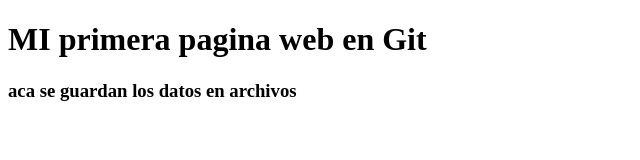
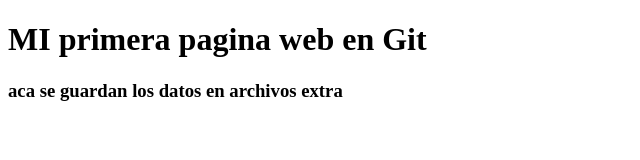
Before and after one commit to Galiano555/pagina-web, a plain HTML site: page index.html in a window 1280 px wide. Shown: the full height of the page, 0-640 px from the left. Drawn offline with Linux system fonts and the light colour scheme.

Commit message:
nuevos cambios en h3

```diff
--- a/index.html
+++ b/index.html
@@ -4,6 +4,6 @@
     </head>
 <body>
     <h1>MI primera pagina web en Git</h1>
-    <h3> aca se guardan los datos en archivos</h3>
+    <h3> aca se guardan los datos en archivos extra</h3>
 </body>
 </html>
```
